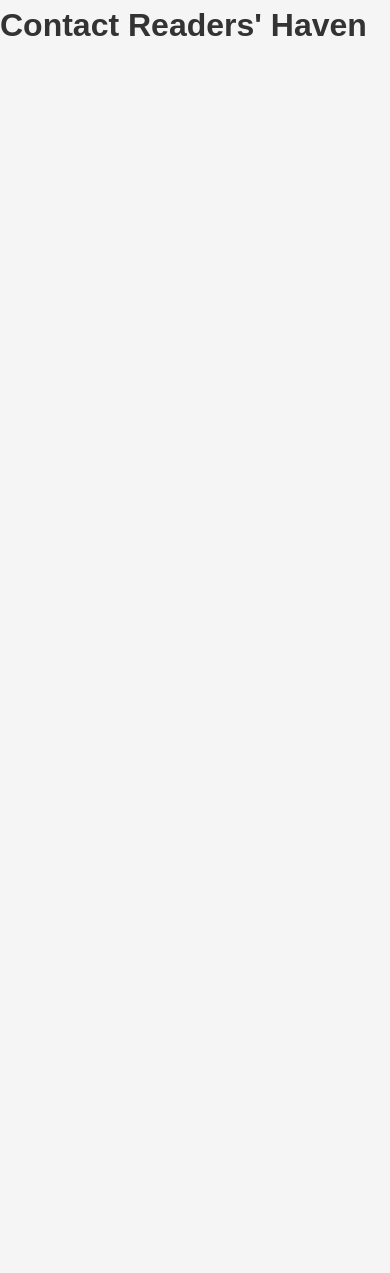
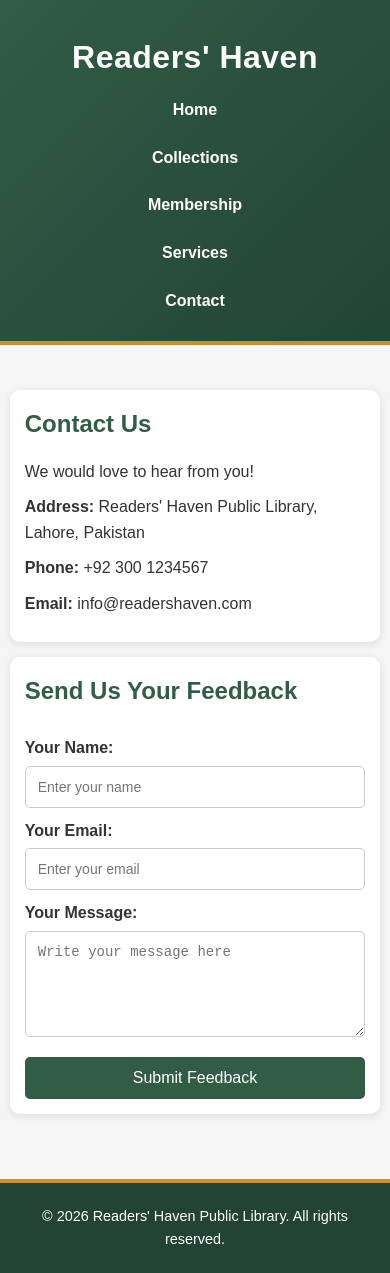
Before and after one commit to hadianawaz-01/readers-haven-library, a website: page src/contact.html in a window 390 px wide. Before the commit the page ends 844 px from the top, so only its background shows below. Drawn offline with Linux system fonts and the light colour scheme.

Commit message:
Add Contact Page with Responsive Styling (#9)
* Complete contact page and responsive styling

* Fix contact page review comments

---------

Co-authored-by: tayyabamaqbool841-stack <tayyabamaqbool841@gmail.com>

```diff
--- a/src/contact.html
+++ b/src/contact.html
@@ -1,3 +1,4 @@
+
 <!DOCTYPE html>
 <html lang="en">
 <head>
@@ -6,7 +7,76 @@
     <title>Readers' Haven - Contact</title>
     <link rel="stylesheet" href="../styles/style.css">
 </head>
+
 <body>
-    <h1>Contact Readers' Haven</h1>
+
+    <header class="site-header">
+        <div class="container">
+            <h1>Readers' Haven</h1>
+
+            <nav>
+                <a href="index.html">Home</a>
+                <a href="collections.html">Collections</a>
+                <a href="membership.html">Membership</a>
+                <a href="services.html">Services</a>
+                <a href="contact.html">Contact</a>
+            </nav>
+        </div>
+    </header>
+
+    <main class="container">
+
+        <section class="contact-info">
+            <h2>Contact Us</h2>
+            <p>We would love to hear from you!</p>
+
+            <p><strong>Address:</strong> Readers' Haven Public Library, Lahore, Pakistan</p>
+            <p><strong>Phone:</strong> +92 300 1234567</p>
+            <p><strong>Email:</strong> info@readershaven.com</p>
+        </section>
+
+        <section class="feedback-section">
+            <h2>Send Us Your Feedback</h2>
+
+            <form>
+                <label for="name">Your Name:</label>
+                <input
+                    type="text"
+                    id="name"
+                    name="name"
+                    placeholder="Enter your name"
+                    required
+                >
+
+                <label for="email">Your Email:</label>
+                <input
+                    type="email"
+                    id="email"
+                    name="email"
+                    placeholder="Enter your email"
+                    required
+                >
+
+                <label for="message">Your Message:</label>
+                <textarea
+                    id="message"
+                    name="message"
+                    placeholder="Write your message here"
+                    rows="5"
+                    required
+                ></textarea>
+
+                <button type="submit">Submit Feedback</button>
+            </form>
+        </section>
+
+    </main>
+
+    <footer class="site-footer">
+        <div class="container">
+            <p>&copy; 2026 Readers' Haven Public Library. All rights reserved.</p>
+        </div>
+    </footer>
+
 </body>
 </html>
--- a/styles/style.css
+++ b/styles/style.css
@@ -1,4 +1,73 @@
-/* Shared Styles for Readers' Haven */
+
+/* Contact Page Specific Styling */
+
+.contact-info,
+.feedback-section {
+    background-color: white;
+    padding: 25px;
+    margin: 25px auto;
+    max-width: 900px;
+    border-radius: 10px;
+    box-shadow: 0 2px 8px rgba(0, 0, 0, 0.1);
+}
+
+.contact-info h2,
+.feedback-section h2 {
+    color: #315c45;
+    margin-bottom: 15px;
+}
+
+.contact-info p {
+    margin-bottom: 10px;
+}
+
+.feedback-section form {
+    display: flex;
+    flex-direction: column;
+}
+
+.feedback-section label {
+    font-weight: bold;
+    margin: 10px 0 5px;
+}
+
+.feedback-section input,
+.feedback-section textarea {
+    padding: 12px;
+    border: 1px solid #ccc;
+    border-radius: 5px;
+    font-size: 16px;
+    width: 100%;
+}
+
+.feedback-section button {
+    background-color: #315c45;
+    color: white;
+    padding: 12px;
+    border: none;
+    border-radius: 5px;
+    margin-top: 20px;
+    cursor: pointer;
+    font-size: 16px;
+}
+
+.feedback-section button:hover {
+    background-color: #244532;
+}
+
+/* Contact Page Responsive Design */
+@media (max-width: 600px) {
+    .contact-info,
+    .feedback-section {
+        padding: 15px;
+        margin: 15px auto;
+    }
+
+    .feedback-section input,
+    .feedback-section textarea {
+        font-size: 14px;
+    }
+}
 
 /* Universal Styling */
 * {
@@ -284,4 +353,4 @@ nav a.active {
         grid-template-columns: 1fr;
     }
 }
-/*(Style membership page header, footer and plan cards)
+/* Style membership page header, footer and plan cards */
```
